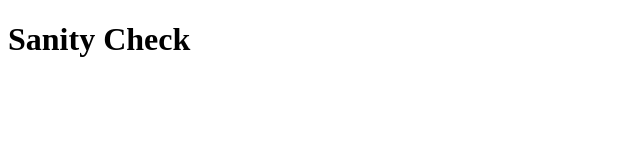
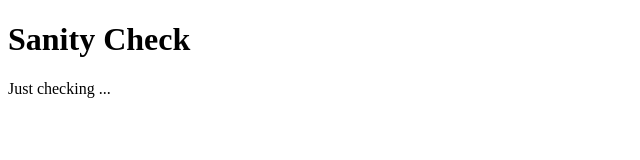
Before and after one commit to nicholaswagner/markdown, a plain HTML site: page index.html in a window 1280 px wide. Shown: the whole page, without its empty margins (0-640 px from the left). Drawn offline with Linux system fonts and the light colour scheme.

Commit message:
Update index.html
just checking

```diff
--- a/index.html
+++ b/index.html
@@ -6,5 +6,6 @@
   </head>
   <body>
     <h1>Sanity Check</h1>
+    <p>Just checking ...</p>
   </body>
 </html>
```
